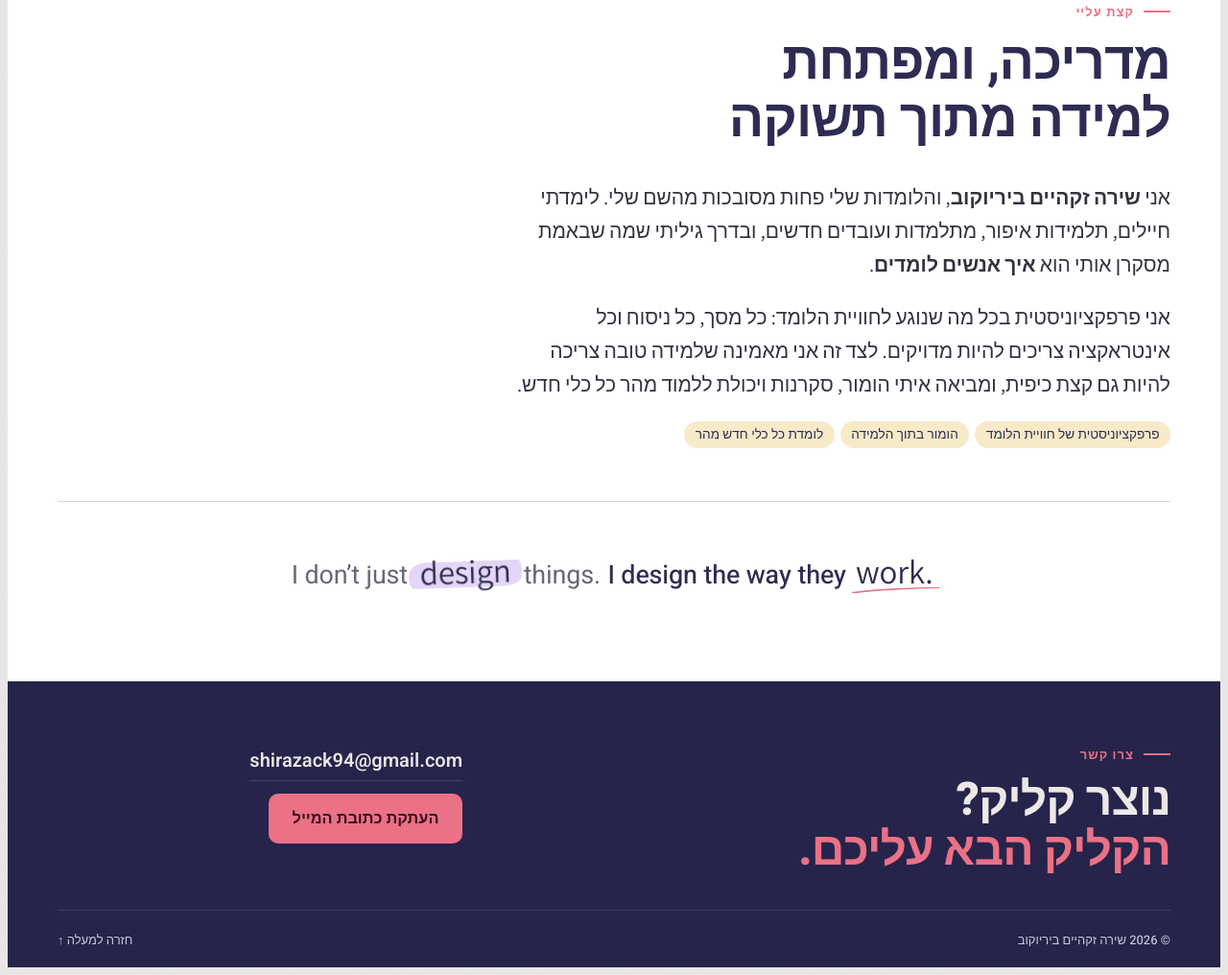
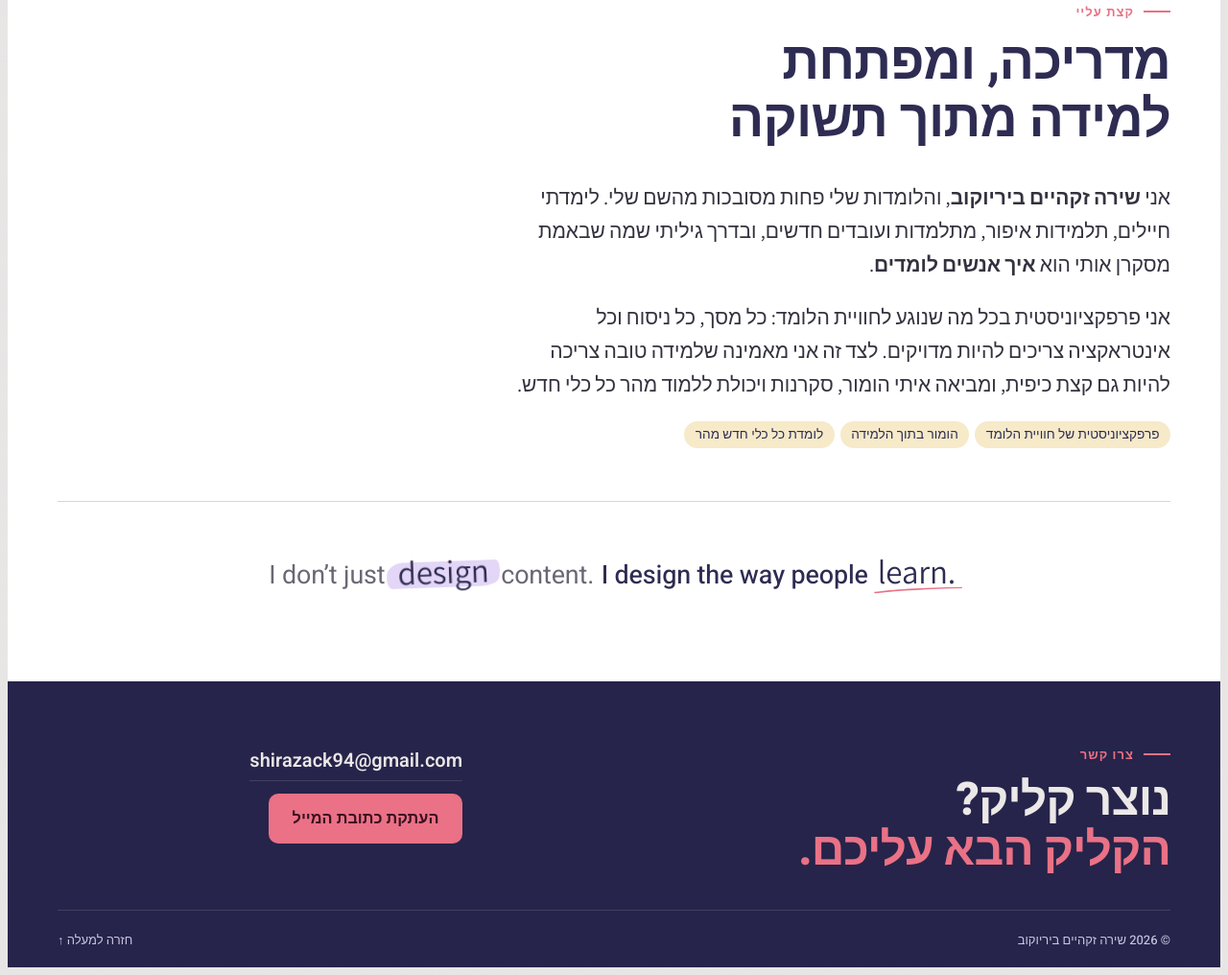
Before and after one commit to shiraZack/shirazack.github.io, a plain HTML site: page index.html in a window 1280 px wide. Shown: the part 7013-8029 px from the top of the page at 96% size. Drawn offline with Linux system fonts and the light colour scheme; a web font is replaced by a local one.

Commit message:
New motto: I design the way people learn

```diff
--- a/index.html
+++ b/index.html
@@ -175,7 +175,7 @@
           <ul class="chips"><li>פרפקציוניסטית של חוויית הלומד</li><li>הומור בתוך הלמידה</li><li>לומדת כל כלי חדש מהר</li></ul>
         </div>
       </div>
-      <div class="motto" role="note" aria-label="המוטו שלי"><p class="sig-foot" lang="en" dir="ltr"><span class="l1">I don’t just <span class="mk">design</span> things.</span><span class="l2">I design the way they <span class="ul">work.<svg viewBox="0 0 100 12" preserveAspectRatio="none" aria-hidden="true" focusable="false"><path d="M2.5 9.4 C 22 6.6, 52 4.6, 98 3.9 C 99 4.6, 98.6 5.2, 97 5.4 C 60 6.2, 30 8.2, 4.2 10.9 C 2.6 11.1, 1.8 10, 2.5 9.4 Z"/></svg></span></span></p></div>
+      <div class="motto" role="note" aria-label="המוטו שלי"><p class="sig-foot" lang="en" dir="ltr"><span class="l1">I don’t just <span class="mk">design</span> content.</span><span class="l2">I design the way people <span class="ul">learn.<svg viewBox="0 0 100 12" preserveAspectRatio="none" aria-hidden="true" focusable="false"><path d="M2.5 9.4 C 22 6.6, 52 4.6, 98 3.9 C 99 4.6, 98.6 5.2, 97 5.4 C 60 6.2, 30 8.2, 4.2 10.9 C 2.6 11.1, 1.8 10, 2.5 9.4 Z"/></svg></span></span></p></div>
     </div>
   </section>
 
```
